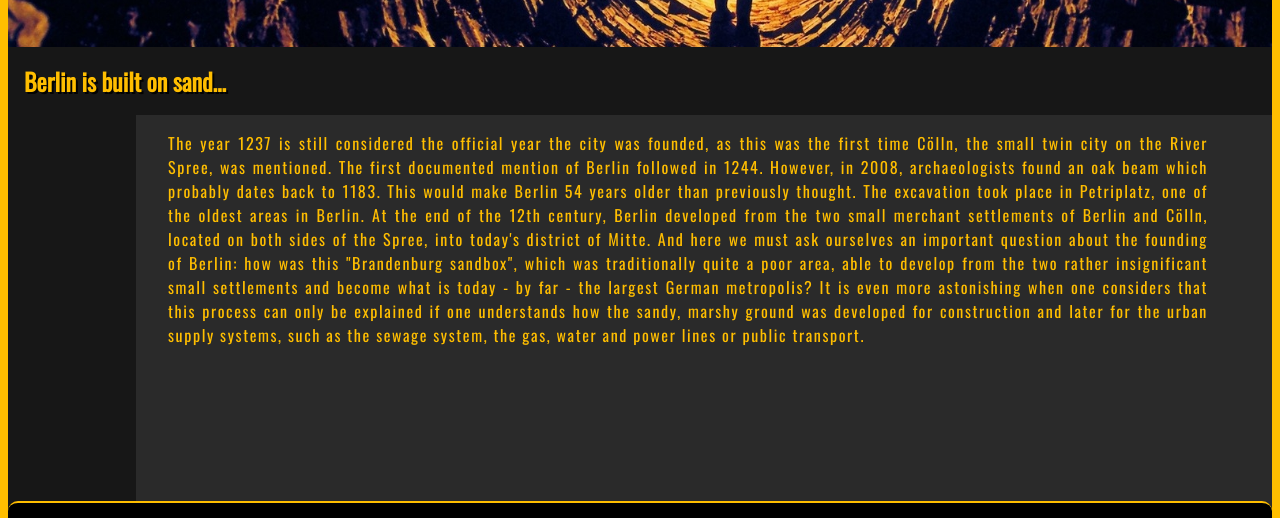
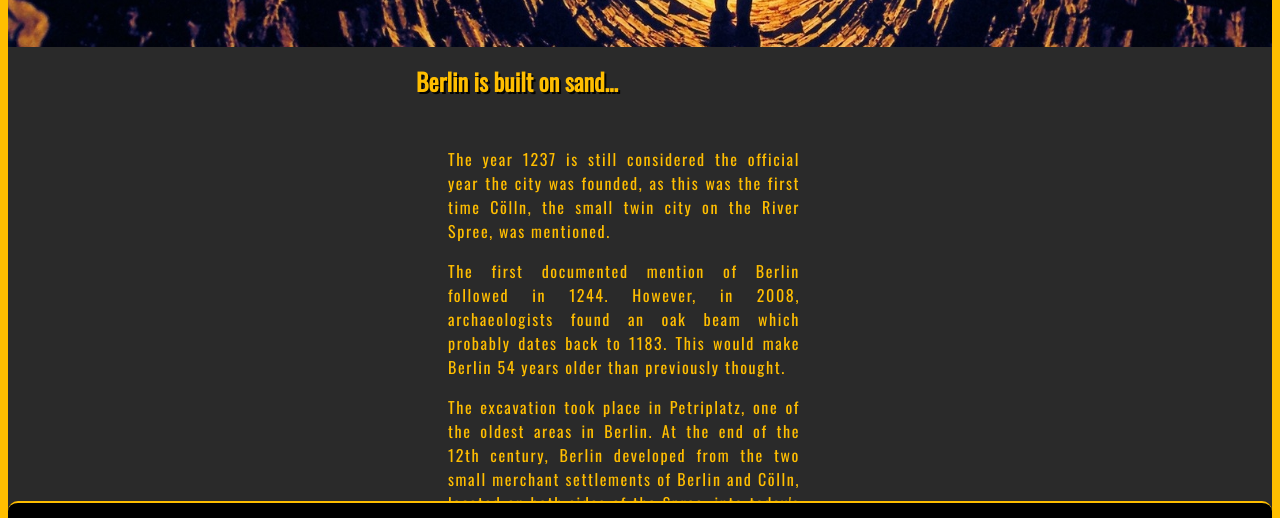
Before and after one commit to Toron-Isil/berlin_underground, a plain HTML site: page index.html in a window 1280 px wide. Shown: the part 209-727 px from the top of the page. Drawn offline with nearby package versions, Linux system fonts and the light colour scheme.

Commit message:
Make some controversial stylistic additions

```diff
--- a/index.html
+++ b/index.html
@@ -29,25 +29,33 @@
     </ul>
   </header>
 
-  <section>
+  <article>
     <h2>Berlin is built on sand…</h2>
-    <p class="article">The year 1237 is still considered the official year the city was founded,
-      as this was the first time C&ouml;lln, the small twin city on the River Spree, was mentioned.
+    <div class="container">
+      <p>The year 1237 is still considered the official year the city was founded,
+        as this was the first time Cölln, the small twin city on the River Spree, was mentioned.
+      </p>
+      <p>
         The first documented mention of Berlin followed in 1244. However, in 2008,
         archaeologists found an oak beam which probably dates back to 1183.
         This would make Berlin 54 years older than previously thought.
+      </p>
+      <p>
         The excavation took place in Petriplatz, one of the oldest areas in Berlin.
         At the end of the 12th century, Berlin developed from the two small merchant
-      settlements of Berlin and C&ouml;lln, located on both sides of the Spree,
-      into today's district of Mitte. And here we must ask ourselves an important question
-      about the founding of Berlin: how was this &quot;Brandenburg sandbox&quot;,
-      which was traditionally quite a poor area, able to develop from the two
+        settlements of Berlin and Cölln, located on both sides of the Spree,
+        into today's district of Mitte.
+      </p>
+      <p>
+        And here we must ask ourselves an important question about the founding of Berlin: how was this "Brandenburg sandbox", which was traditionally quite a poor area, able to develop from the two
         rather insignificant small settlements and become what is today - by far -
         the largest German metropolis? It is even more astonishing when one considers
         that this process can only be explained if one understands how the sandy,
         marshy ground was developed for construction and later for the urban supply systems,
-      such as the sewage system, the gas, water and power lines or public transport.</p>
-  </section>
+        such as the sewage system, the gas, water and power lines or public transport.
+      </p>
+    </div>
+  </article>
 
   <footer>
     <p>
--- a/style.css
+++ b/style.css
@@ -29,7 +29,7 @@ h2, p, a {
 }
 
 
-/*  header 20vh + section 70vh (article with 60vh as a part) + footer 10vh = 100vh */
+/*  header 20vh + article 70vh (article with 60vh as a part) + footer 10vh = 100vh */
 
 header {
   margin-top: 0;
@@ -48,10 +48,7 @@ header {
     color: rgb(255, 190, 0)
 } */
 
-.menu a:link {
-  color: rgb(255, 190, 0);
-}
-
+.menu a:link,
 .menu a:visited {
   color: rgb(255, 190, 0);
 }
@@ -80,14 +77,13 @@ ul, ul, li {
   list-style-type: none;
 }
 
-section {
+article {
   margin-top: 0;
   padding-top: 1px;
-  background-color: rgb(23, 23, 23);
   height: 70vh;
 }
 
-.article {
+.container {
   box-sizing: border-box;
   height: 60vh;
   letter-spacing: 0.1em;
@@ -134,11 +130,11 @@ footer {
   }
 /*  to get 100vh - while header goes from 20vh to 30vh, then article goes from 60vh to 50vh */
 
-  section {
+  article {
     height: 60vh;
   }
 
-  section .article {
+  .container {
     height: 50vh;
   }
 
@@ -229,11 +225,16 @@ footer {
   }
 }
 @media (min-width: 910px) {
- .article {
+
+  article {
+    width: 30em;
+    margin: 0 auto;
+  }
+
+ .container {
     padding-top: 1rem;
     padding-left: 2rem;
     padding-right: 4rem;
-    margin-left: 8rem;
     line-height: 1.5;
     text-align: justify;
   }
```
Lines whose indentation alone changed are shown as unchanged.
